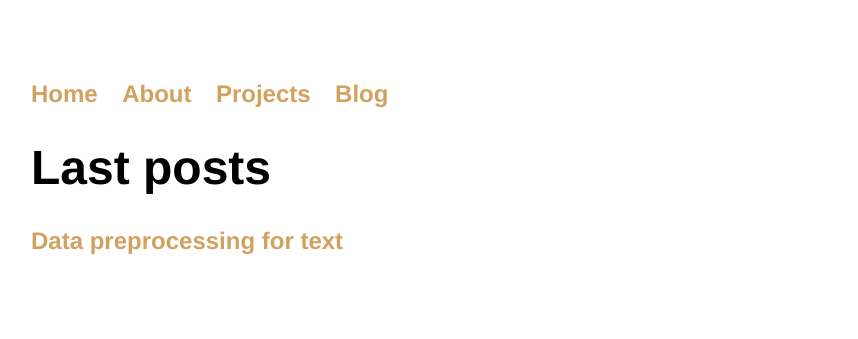
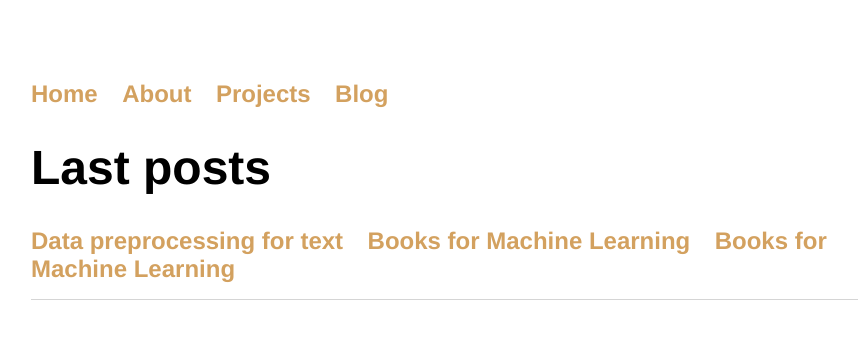
Before and after one commit to NikaChe/nikache.github.io, a Jekyll site: the page built from index.html, in a window 1280 px wide. Shown: the top 339 px of the page, without its empty margins (161-1019 px from the left). Built offline with Jekyll 4.4.1, drawn with Linux system fonts in a browser that asks for light colours.

Commit message:
Update index.html

```diff
--- a/index.html
+++ b/index.html
@@ -7,9 +7,8 @@ title: Blog
 	<nav>
 		<ul>
 			<li><a href='https://nikache.github.io/2019/06/06/Preprocessing-for-text-data.html'>Data preprocessing for text</a></li>
-			<li><img src="img/photo-1457369804613-52c61a468e7d.jfif" style="width:200px; height:133.4px>
-				<a href='https://nikache.github.io/2019/01/21/Book_recommendations.html'>Books for Machine Learning</a></li>
-				<a href='https://nikache.github.io/2019/01/21/Book_recommendations.hl'>Books for Machine Learning</a></li>
+			<li><a href='https://nikache.github.io/2019/01/21/Book_recommendations.html'>Books for Machine Learning</a></li>
+			<li><a href='https://nikache.github.io/2019/01/21/Book_recommendations.hl'>Books for Machine Learning</a></li>
 		</ul>
 	</nav>
 </div><!-- /.blurb -->
```
